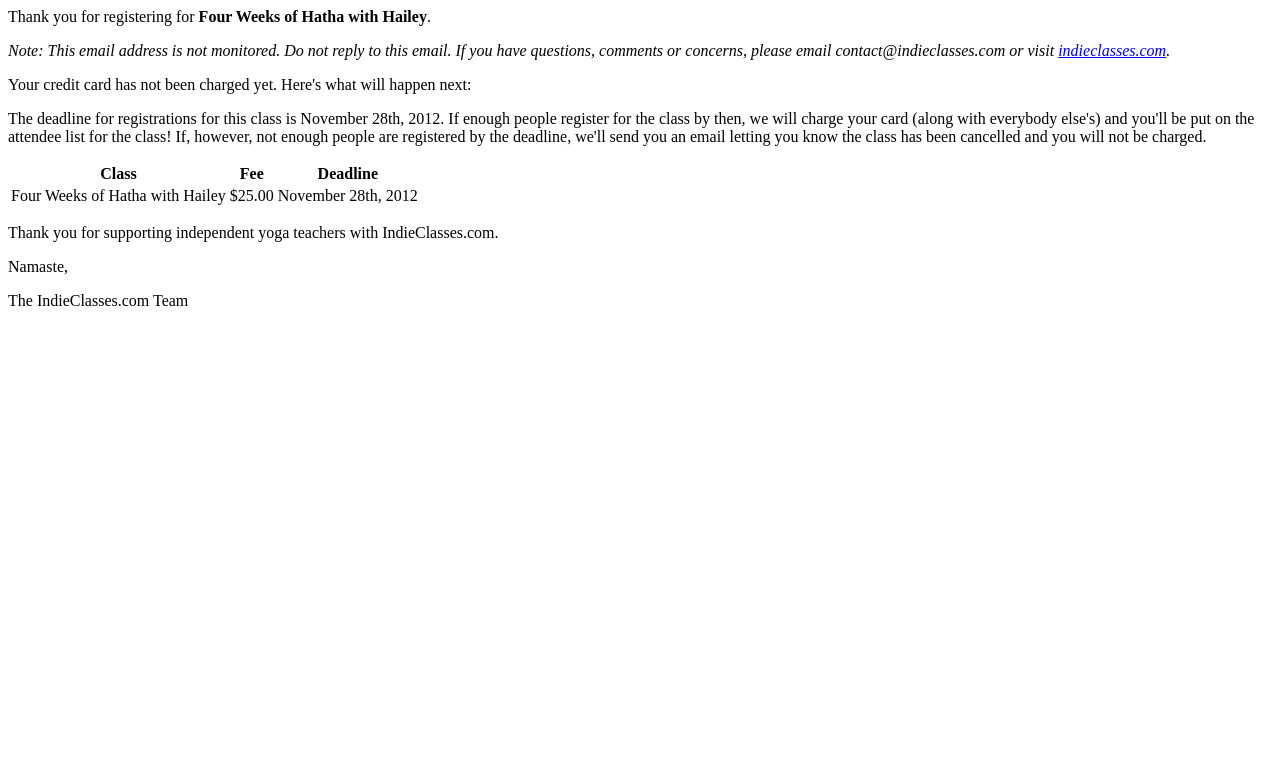
After one commit to tobyjsullivan/indieclasses, a PHP site: template pages/emails/teacher_notify.php in a window 1280 px wide. The commit adds this page. Shown: the top 783 px of the page. Run offline with PHP 8.4, Linux system fonts and the light colour scheme; the template is opened without the code that fills it, so the values that code supplies are empty.

Commit message:
Updated tag line

```diff
--- a/layouts/main.php
+++ b/layouts/main.php
@@ -34,7 +34,7 @@
 	<div class="container">
 		<div class="sixteen columns">
 			<h1 class="title remove-bottom"><?= Configure::read('Company.name') ?></h1>
-			<p><em>Independent Yoga</em></p>
+			<p><em>Independent Yoga - Empowering Teachers</em></p>
 		</div>
 		<?php
 		echo $this->fetch('content');
--- /dev/null
+++ b/pages/emails/teacher_notify.php
@@ -0,0 +1,39 @@
+<?php
+$this->layout = "email";
+?>
+<html>
+<head>
+	<title>Thank you for registering!</title>
+</head>
+<body>
+	<p>Thank you for registering for
+		<strong>Four Weeks of Hatha with Hailey</strong>.</p>
+
+	<p><i>Note: This email address is not monitored. Do not reply to this email. If you have
+		questions, comments or concerns, please email contact@indieclasses.com or visit
+		<a href="http://indieclasses.com">indieclasses.com</a>.</i></p>
+	<p>Your credit card has not been charged yet. Here's what will happen next:</p>
+	<p>The deadline for registrations for this class is November 28th, 2012. If enough
+		people register for the class by then, we will charge your card (along with everybody else's)
+		and you'll be put on the attendee list for the class! If, however, not enough people are
+		registered by the deadline, we'll send you an email letting you know the class has been
+		cancelled and you will not be charged.</p>
+
+	<table>
+		<tr>
+			<th>Class</th>
+			<th>Fee</th>
+			<th>Deadline</th>
+		</tr>
+		<tr>
+			<td>Four Weeks of Hatha with Hailey</td>
+			<td>$25.00</td>
+			<td>November 28th, 2012</td>
+		</tr>
+	</table>
+
+	<p>Thank you for supporting independent yoga teachers with IndieClasses.com.</p>
+	<p>Namaste,</p>
+	<p>The IndieClasses.com Team</p>
+</body>
+</html>
```
